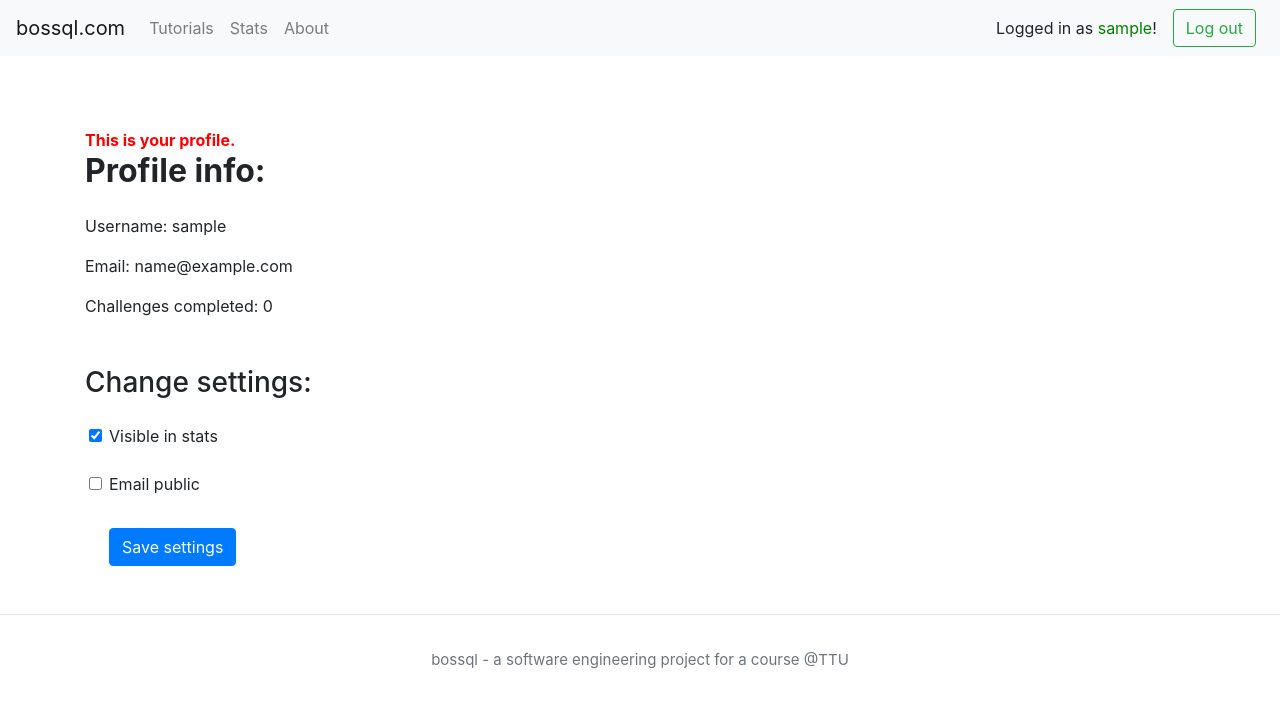
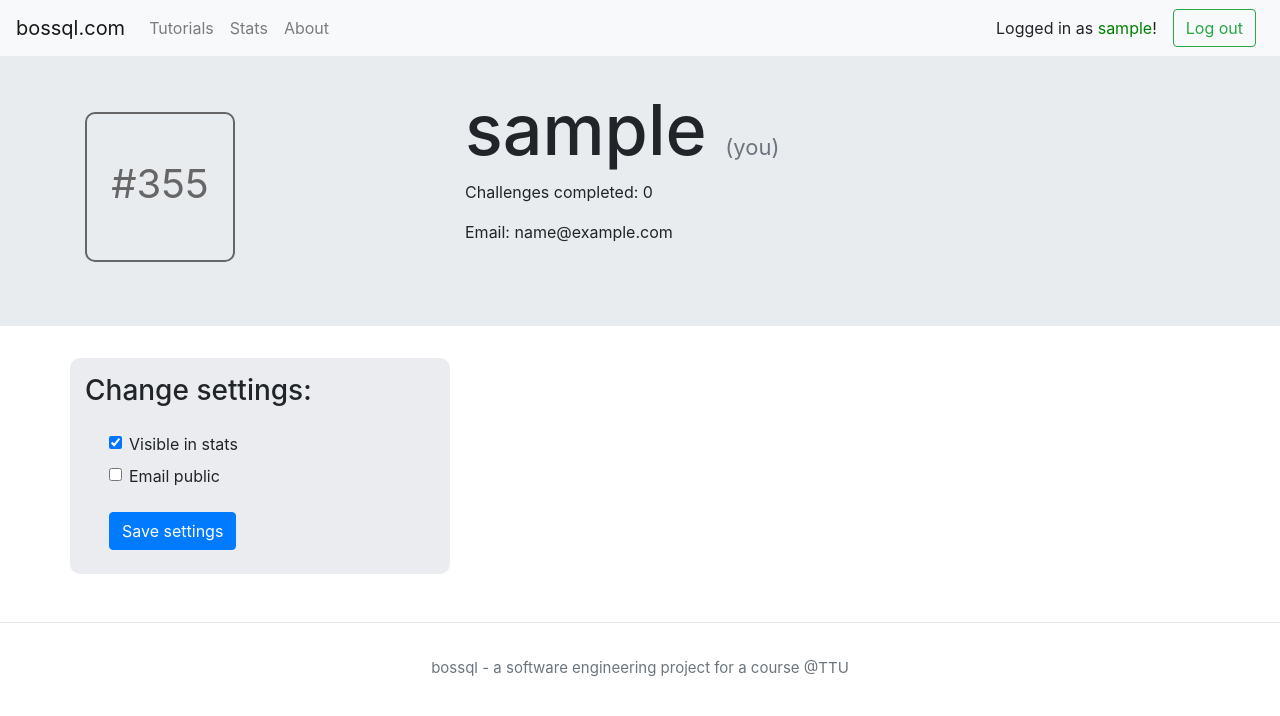
Before and after one commit to rrebase/bossql, a Django app: a page that uses accounts/templates/accounts/profile.html in a window 1280 px wide. Shown: the top 716 px of the page. Run offline with Django 3.2, Linux system fonts and the light colour scheme; the visitor is signed in with stand-in values (Sample User, id 1); data comes from the database, SQL or seed files in the repository; some libraries are stand-ins or nearby versions.

Commit message:
Update profile view design and feeback messages, closes #14 closes #12

```diff
--- a/accounts/static/accounts/style.css
+++ b/accounts/static/accounts/style.css
@@ -8,3 +8,23 @@
     color: red;
     font-size: 12px;
 }
+
+.profile-username {
+    font-weight: 500;
+    font-size: 70px;
+}
+
+.rank {
+    width: 150px;
+    height: 150px;
+    padding: 40px 10px;
+    font-size: 40px;
+    border-radius: 10px;
+    text-align: center;
+    border: 2px solid #666;
+    color: #666;
+}
+
+small {
+    font-size: 22px;
+}
--- a/accounts/templates/accounts/profile.html
+++ b/accounts/templates/accounts/profile.html
@@ -6,31 +6,51 @@
 {% endblock %}
 
 {% block content %}
-  <div class="container" style="margin-top: 10%">
+  <div class="jumbotron jumbotron-fluid">
+    <div class="container">
+      <div class="row">
+        <div class="col-4 mt-5">
+          <div class="rank">
+            #355
+          </div>
+        </div>
+        <div class="col text-left">
+          <h1 class="mt-4 profile-username">{{ customuser.username }}
             {% if user.username == customuser.username %}
-      <b style="color:red">This is your profile.</b>
-    {% endif %}
-    <h2 class="pb-3"><b>Profile info:</b></h2>
-    <p>Username: {{ customuser.username }}</p>
+              <small class="text-muted">(you)</small>
+            {% endif %}</h1>
+          <p>Challenges completed: {{ customuser.completed_challenges }}</p>
           {% if user.username == customuser.username or customuser.is_email_public %}
             <p>Email: {{ customuser.email }}</p>
           {% endif %}
-    <p>Challenges completed: {{ customuser.completed_challenges }}</p>
-
+        </div>
+      </div>
+    </div>
+  </div>
   {% if user.username == customuser.username %}
-      <h3 class="mt-5 pb-3">Change settings:</h3>
+    <div class="container">
+    <div class="row">
+      <div class="col-4" style="background-color:rgb(234, 236, 239); border-radius: 10px">
+        <h3 class="mt-3 pb-3">Change settings:</h3>
+        {% if messages %}
+          {% for message in messages %}
+            <div class="alert alert-{{ message.tags }}">{{ message }}</div>
+          {% endfor %}
+        {% endif %}
         <form method="post" class="ml-4">
           {% csrf_token %}
-        <div class="form-group">
+          <div class="form-check">
             {{ form.allow_seen_in_stats }}
             <label for="id_allow_seen_in_stats">Visible in stats</label>
           </div>
-        <div class="form-group">
+          <div class="form-check">
             {{ form.is_email_public }}
             <label for="id_is_email_public" class="form-check-label">Email public</label>
           </div>
-        <button type="submit" class="btn btn-primary mt-3">Save settings</button>
+          <button type="submit" class="btn btn-primary my-4">Save settings</button>
         </form>
+      </div>
+    </div>
   {% endif %}
 </div>
 {% endblock %}
--- a/accounts/views.py
+++ b/accounts/views.py
@@ -8,6 +8,7 @@ from accounts.models import CustomUser
 from .forms import CustomUserCreationForm, CustomUserLoginForm, ProfileSettingsForm
 from django.contrib.auth import login
 from django.contrib.auth.views import LoginView
+from django.contrib import messages
 
 
 class Login(LoginView):
@@ -25,6 +26,7 @@ def profile_view(request, username):
     form = ProfileSettingsForm(request.POST or None, instance=instance)
     if form.is_valid():
         form.save()
+        messages.success(request, 'Profile details updated.')
         return HttpResponseRedirect(request.path_info)
     context = {"customuser": CustomUser.objects.get(username=username), "form": form}
     return render(request, "accounts/profile.html", context)
```
Also changed, not shown: about/templates/about/index.html (+5 -5 lines), bossql/settings.py (+7 -0 lines). Lines whose indentation alone changed are shown as unchanged.
